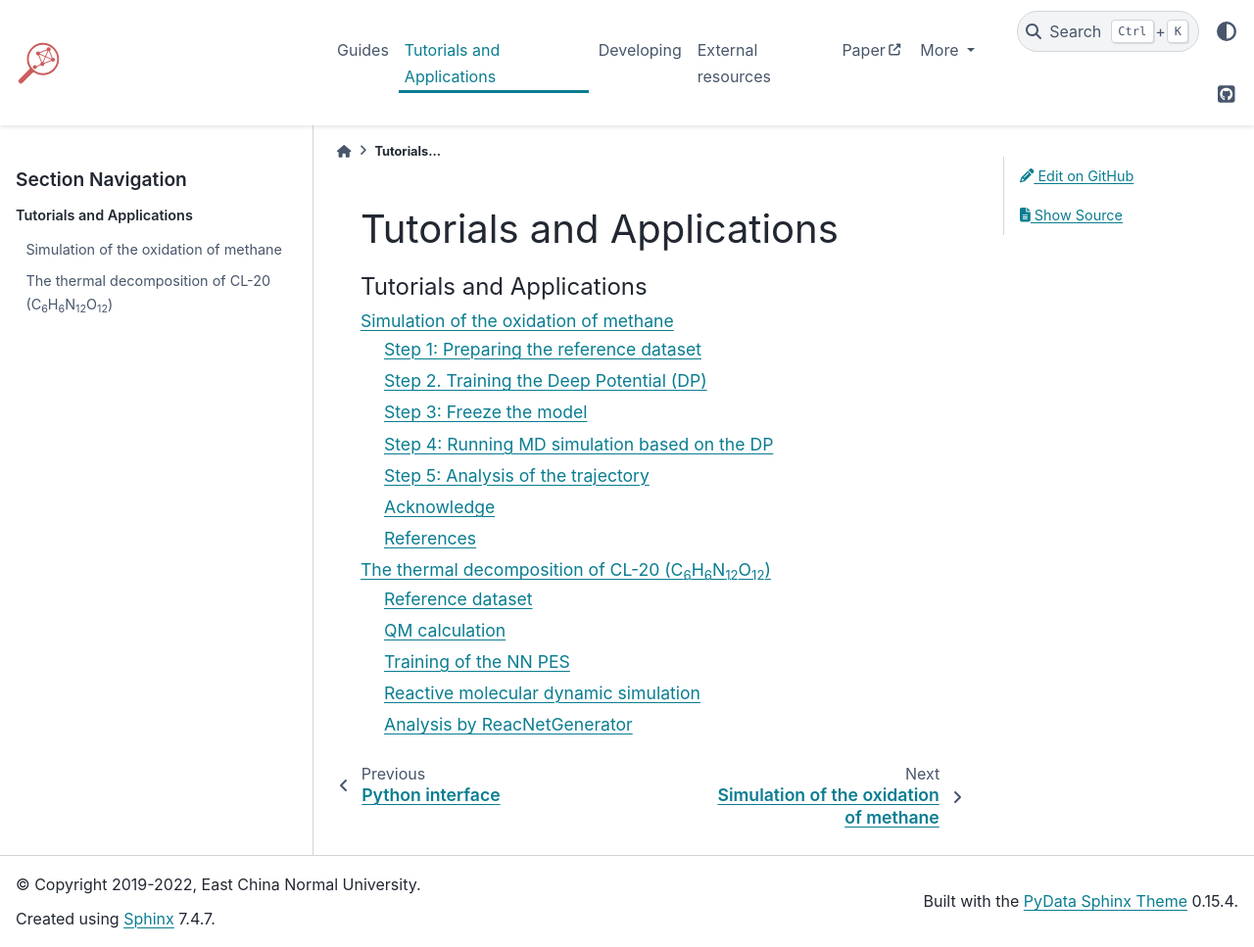
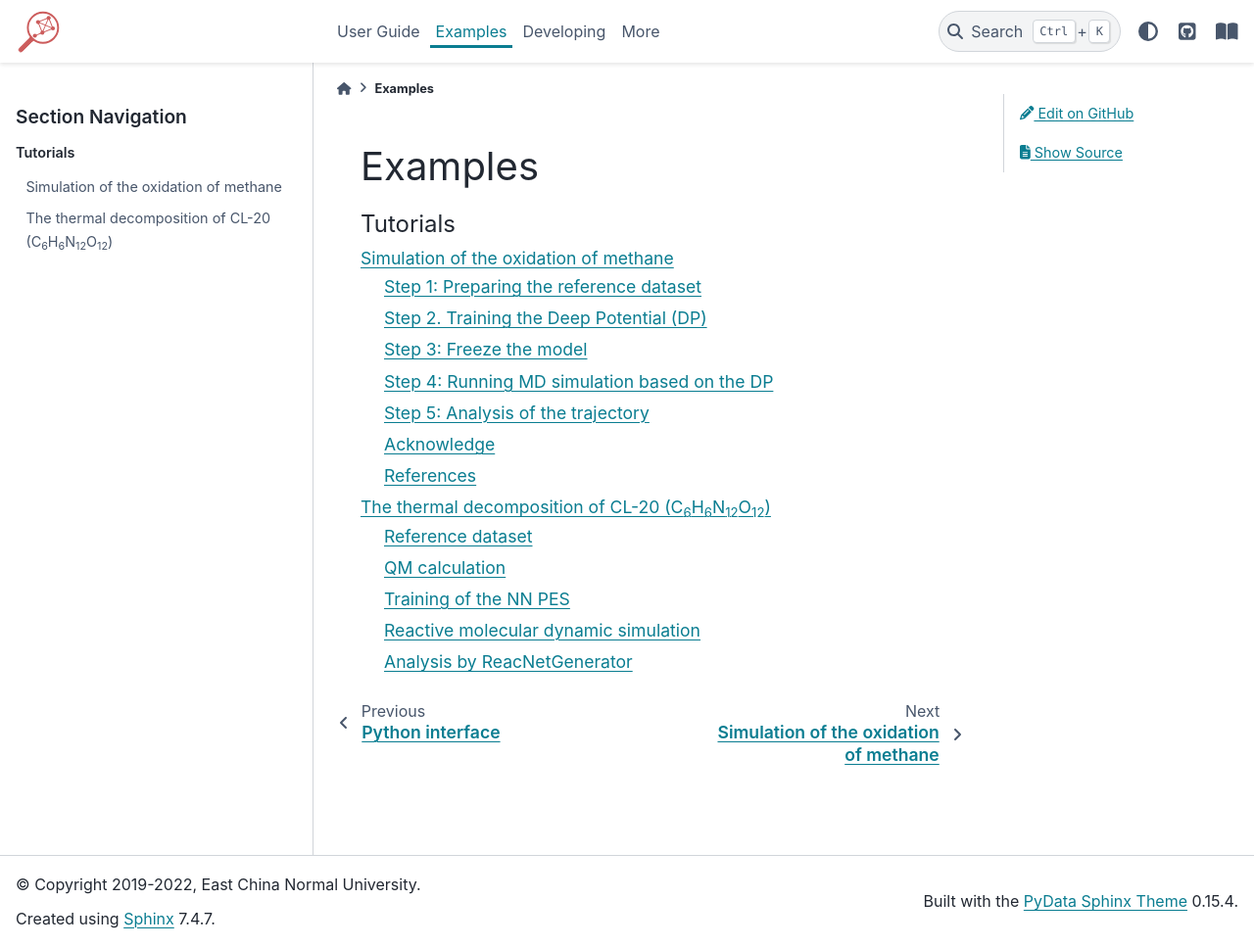
Before and after one commit to deepmodeling/reacnetgenerator, a Sphinx documentation site: the page built from docs/tutorial/index.rst, in a window 1280 px wide and 967 px high. Shown: the whole window at 98% size. Built offline with Sphinx 7.4.7 and the PyData theme 0.15.4, drawn with Linux system fonts in a browser that asks for light colours; pages that are not in the unit, such as notebooks, are missing from menus.

Commit message:
revision

```diff
--- a/docs/conf.py
+++ b/docs/conf.py
@@ -66,11 +66,8 @@ html_extra_path = ['report.html', 'fire.png', 'bundle.js', 'bundle.css']
 
 html_theme_options = {
     "use_edit_page_button": True,
-    "show_nav_level": 2,
-    "external_links": [
-        {"name": "Paper", "url": "https://doi.org/10.1039/C9CP05091D"},
-        {"name": "Accepted Manuscript", "url": "https://scholarship.libraries.rutgers.edu/view/pdfCoverPage?instCode=01RUT_INST&filePid=13678734780004646&download=true"},
-        {"name": "Research Group", "url": "https://computchem.cn"},
+    "icon_links": [
+        {"name": "Paper", "url": "https://doi.org/10.1039/C9CP05091D", "icon": "fa-solid fa-book-open", "type": "fontawesome"},
     ],
     "github_url": "https://github.com/tongzhugroup/reacnetgenerator",
 }
--- a/docs/external.rst
+++ b/docs/external.rst
@@ -1,5 +1,5 @@
-External resources
-==================
+More
+====
 
 .. toctree::
    :maxdepth: 2
--- a/docs/guide/index.rst
+++ b/docs/guide/index.rst
@@ -1,10 +1,9 @@
-======
-Guides
-======
+==========
+User Guide
+==========
 
 .. toctree::
    :maxdepth: 2
-   :caption: Guides
 
    install
    build
--- a/docs/tutorial/index.rst
+++ b/docs/tutorial/index.rst
@@ -1,9 +1,9 @@
-Tutorials and Applications
-==========================
+Examples
+========
 
 .. toctree::
    :maxdepth: 2
-   :caption: Tutorials and Applications
+   :caption: Tutorials
 
    methane
    cl20
```
Also changed, not shown: docs/overall.md (+1 -4 lines).
